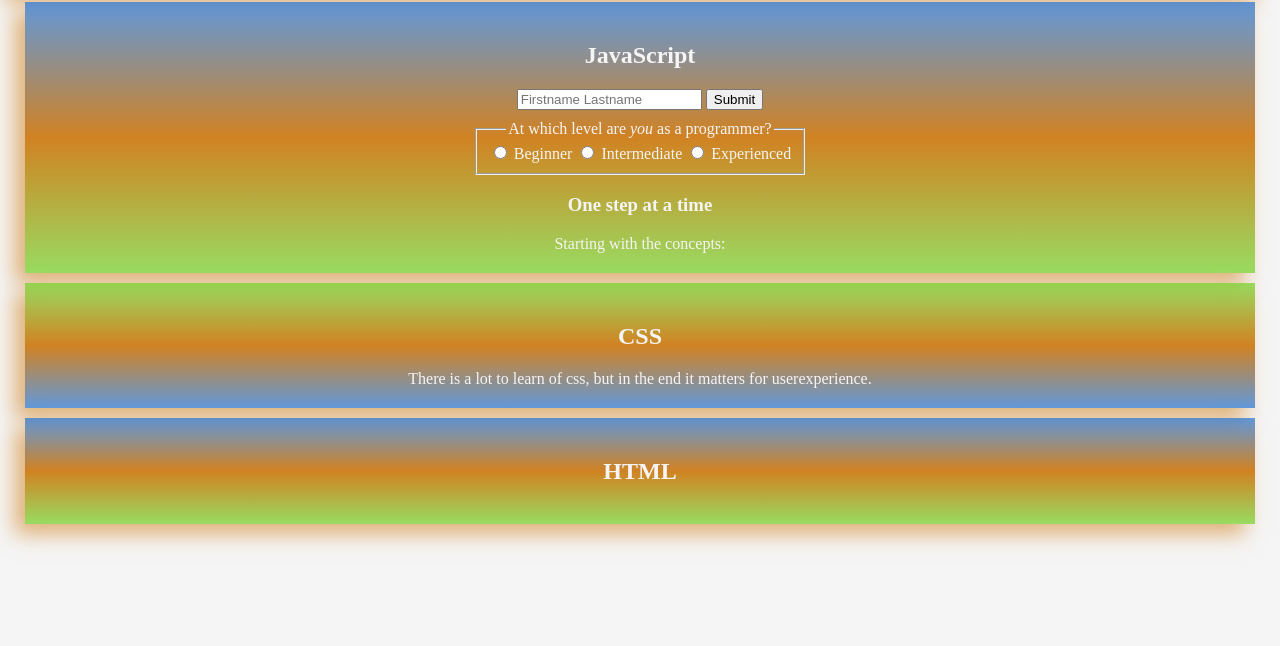
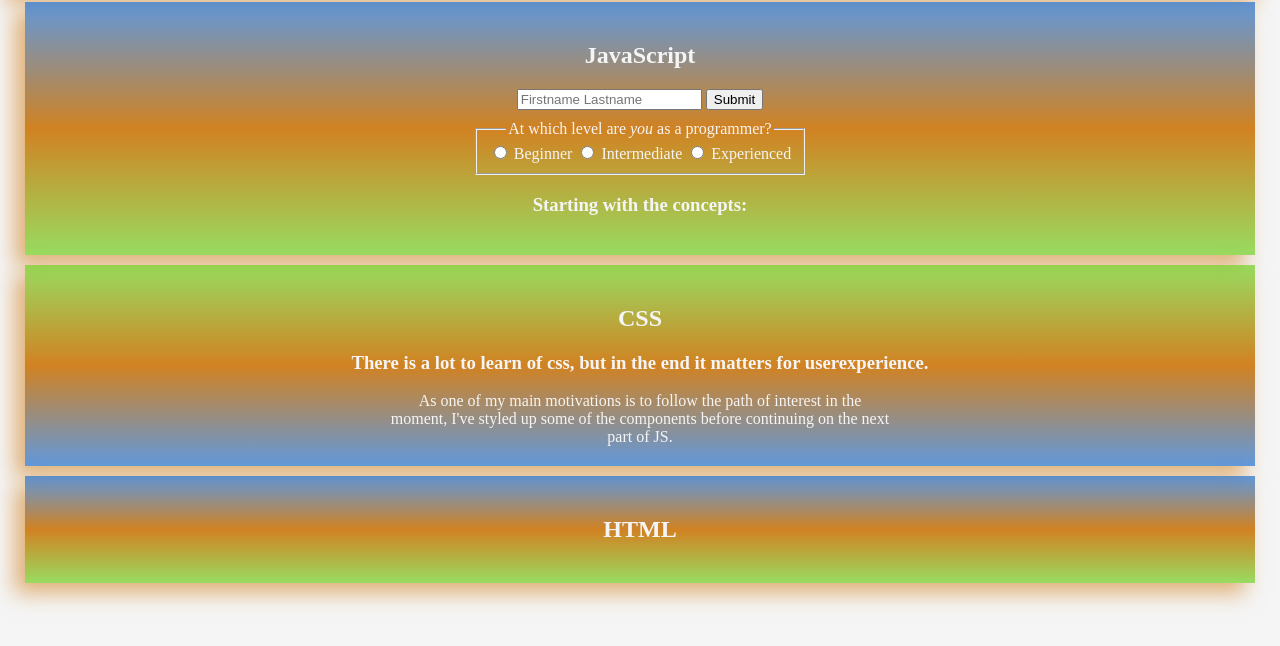
Before and after one commit to terjetopland/learnJavaScript, a website with bundled scripts: page index.html in a window 1280 px wide. Shown: the part 80-726 px from the top of the page. Built offline with nearby package versions, Linux system fonts and the light colour scheme.

Commit message:
Added css class boxOfTextContent

```diff
--- a/index.html
+++ b/index.html
@@ -34,13 +34,15 @@
 
             </div>
             <div>
-                <h3>One step at a time</h2>
-                <div id="startConcepts" >Starting with the concepts:</div>
+                <h3 id="startConcepts" >Starting with the concepts:</h3>
             </div>
         </section>
         <section class="evenSection">
             <h2>CSS</h2>
-            <div>There is a lot to learn of css, but in the end it matters for userexperience.</div>
+            <h3>There is a lot to learn of css, but in the end it matters for userexperience.</h3>
+            <div class="boxOfTextContent">
+                <div>As one of my main motivations is to follow the path of interest in the moment, I've styled up some of the components before continuing on the next part of JS. </div>
+            </div>
         </section>
         <section class="oddSection">
             <h2>HTML</h2>
--- a/styles.css
+++ b/styles.css
@@ -45,3 +45,9 @@ body {
 .fieldsetRadioExpLevel {
     display: inline-block;
 }
+
+.boxOfTextContent {
+    max-width: 500px;
+    margin-left: auto;
+    margin-right: auto;
+}
```
